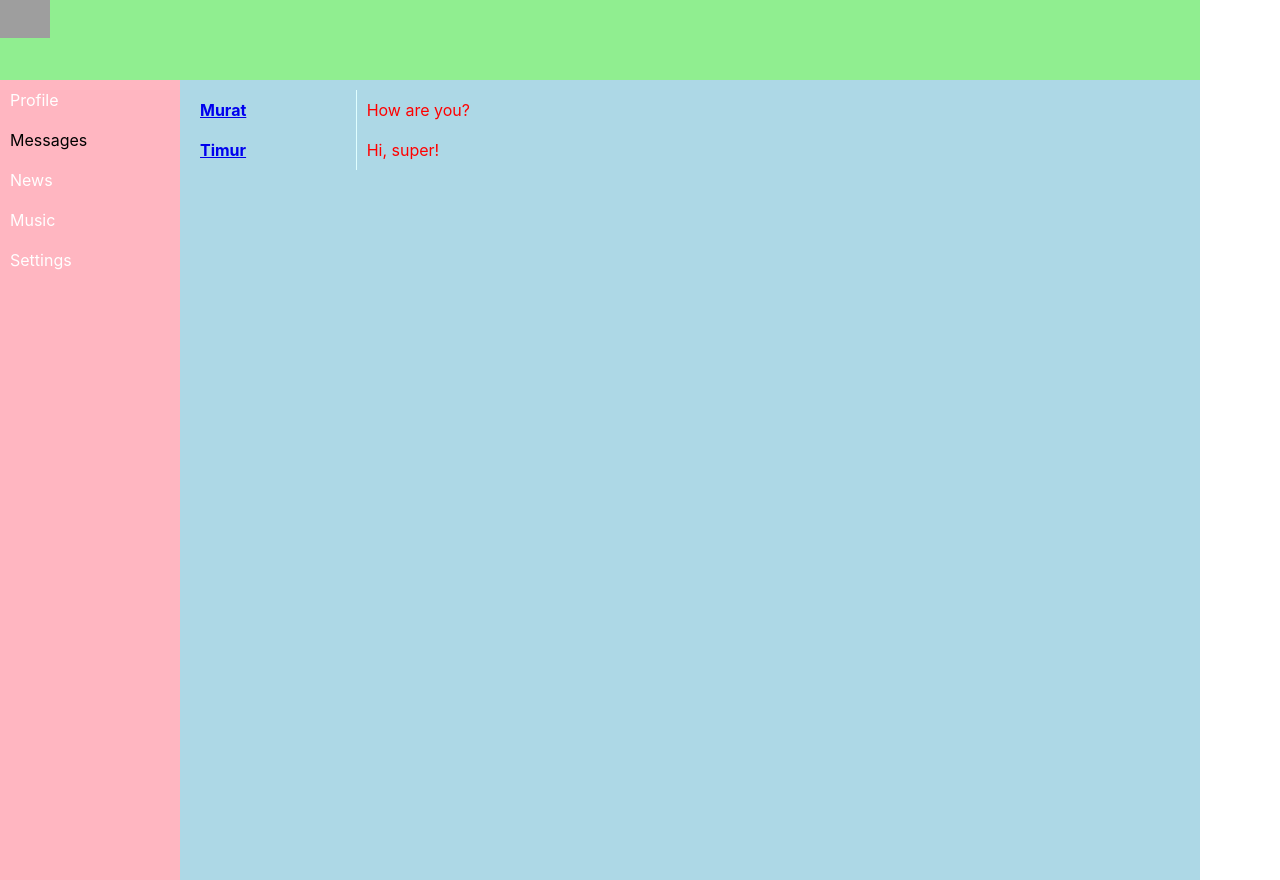
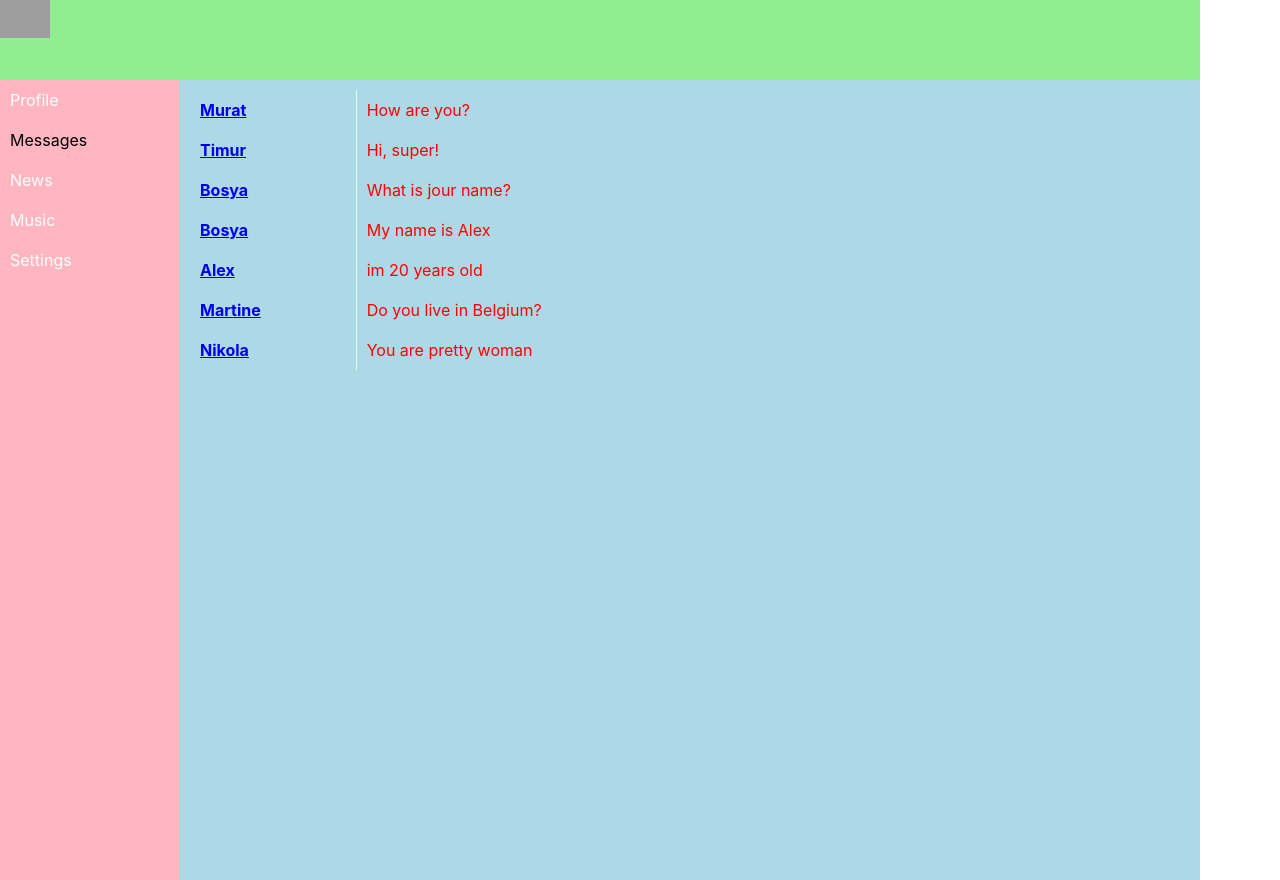
Before and after one commit to MuratOrs/react_kamasutra, a React (Create React App) app: page /dialogs in a window 1280 px wide. Built offline with nearby package versions, Linux system fonts and the light colour scheme; grey boxes are pictures that could not be loaded.

Commit message:
Вывод данных через метод массива Map

```diff
--- a/src/components/Dialogs/Dialogs.jsx
+++ b/src/components/Dialogs/Dialogs.jsx
@@ -27,26 +27,29 @@ const Dialogs = (props) => {
         { id: 6, name: 'Martine'},
         { id: 7, name: 'Nikola'},
     ]
-
     let messagesData = [
         {id: 1, message: 'How are you?'},
         {id: 2, message: 'Hi, super!'},
         {id: 3, message: 'What is jour name?'},
         {id: 4, message: 'My name is Alex'},
         {id: 5, message: 'im 20 years old'},
+        {id: 6, message: 'Do you live in Belgium?'},
+        {id: 7, message: 'You are pretty woman'},
     ]
+
+
+
+
+    let dialogsElements = dialogsData.map(dialog => <DialogItem name={dialog.name} id={dialog.id}/>)
+    let messagesElements = messagesData.map(message => <Message message = {message.message}/>)
 
     return (
         <div className={s.dialogs}>
               <div className={s.dialogsItems}>
-                  <DialogItem name={dialogsData[0].name} id={dialogsData[0].id}/>
-                  <DialogItem name={dialogsData[1].name} id={dialogsData[1].id}/>
-
-
+                  {dialogsElements}
             </div>
             <div className={s.messages}>
-               <Message message={messagesData[0].message}/>
-               <Message message={messagesData[1].message}/>
+                {messagesElements}
             </div>
         </div>
     )
--- a/src/components/Profile/MyPosts/MyPosts.jsx
+++ b/src/components/Profile/MyPosts/MyPosts.jsx
@@ -6,7 +6,14 @@ const MyPosts = () => {
     let postsData = [
         { id: 1, message: 'How are you?', like: 15},
         { id: 2, message: 'Im fine', like: 65},
+        { id: 3, message: 'bla', like: 65},
+        { id: 4, message: 'bla bla bla', like: 65},
+        { id: 5, message: 'be be be', like: 65},
+        { id: 6, message: 'lo lo lo', like: 65},
+        { id: 7, message: 'ki ki ki', like: 65},
     ]
+ let postsElements = postsData.map(post => <Post name={post.name} message ={post.message} count={post.like}/>)
+
     return(
         <div>
             <div className={s.postsBlock}>
@@ -20,9 +27,7 @@ const MyPosts = () => {
                 </div>
             </div>
             <div className={s.posts}>
-                <Post name={postsData[0].name} message ={postsData[0].message} count={postsData[0].like}/>
-                <Post name={postsData[1].name}  message ={postsData[1].message} count={postsData[1].like}/>
-
+                {postsElements}
             </div>
         </div>
     )
```
